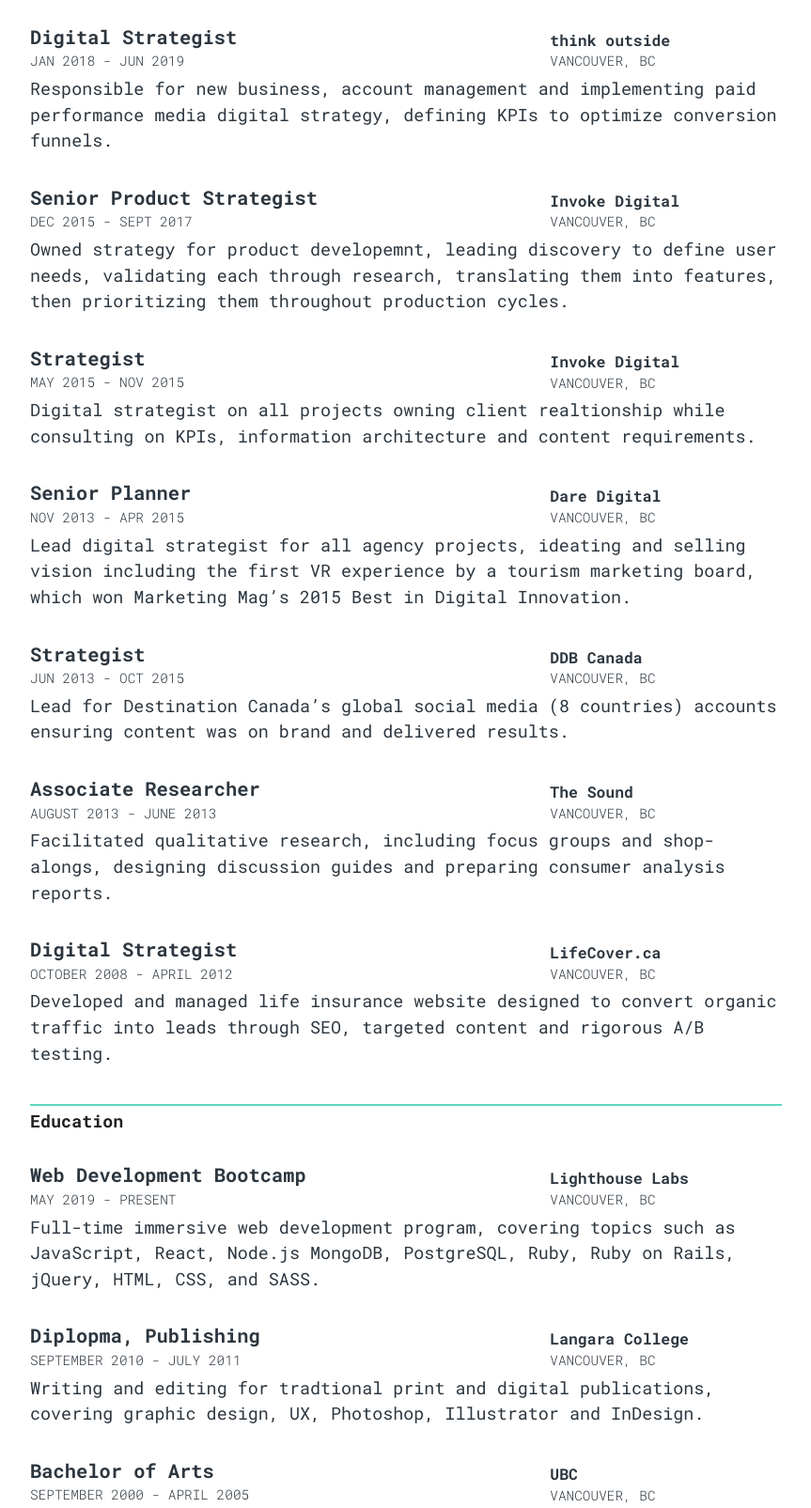
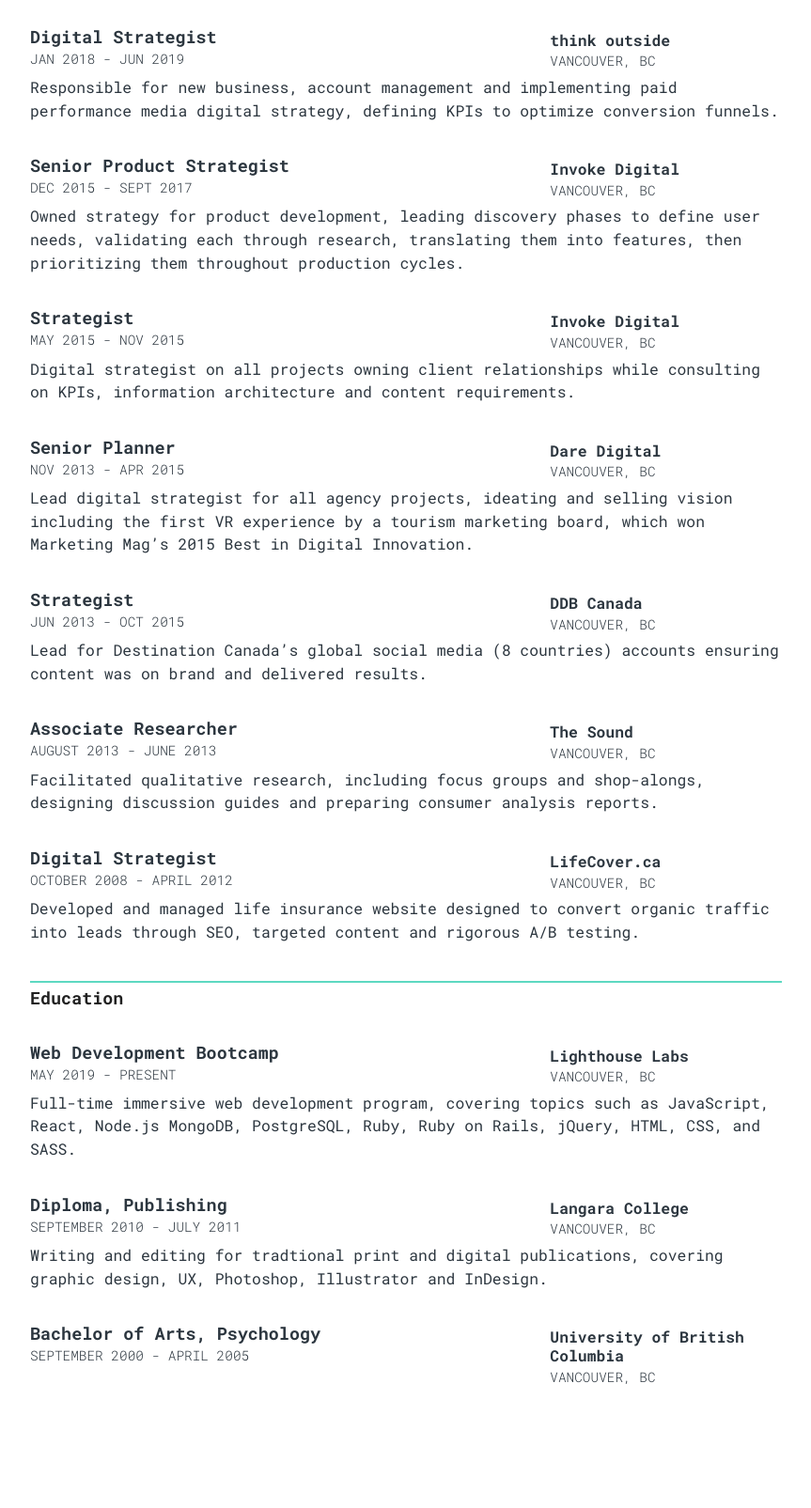
Before and after one commit to sdsog/sdsog.github.io, a plain HTML site: page index.html in a window 1280 px wide. Shown: the part 1021-2626 px from the top of the page at 94% size, without its empty margins (208-1071 px from the left). After the commit the page ends 2527 px from the top, so only its background shows below. Drawn offline with nearby package versions, Linux system fonts and the light colour scheme.

Commit message:
fixes typos

```diff
--- a/index.html
+++ b/index.html
@@ -225,7 +225,7 @@
                   <h5 class="card-title project-title">Relevant & Related</h5>
                   <p class="card-text project-desc"
                     >Digital Strategy, User Research, Product Roadmapping, UX +
-                    Wireframing</p
+                    Wireframing, Photoshop</p
                   >
                 </div>
               </div>
@@ -341,10 +341,10 @@
             </div>
             <div class="col-sm">
               <p class="experience-description">
-                Owned strategy for product developemnt, leading discovery to
-                define user needs, validating each through research, translating
-                them into features, then prioritizing them throughout production
-                cycles.
+                Owned strategy for product development, leading discovery phases
+                to define user needs, validating each through research,
+                translating them into features, then prioritizing them
+                throughout production cycles.
               </p>
             </div>
           </div>
@@ -360,7 +360,7 @@
             </div>
             <div class="col-sm">
               <p class="experience-description">
-                Digital strategist on all projects owning client realtionship
+                Digital strategist on all projects owning client relationships
                 while consulting on KPIs, information architecture and content
                 requirements.
               </p>
@@ -470,7 +470,7 @@
           <!-- ********************************************** -->
           <div class="row experience-rows">
             <div class="col-sm-8">
-              <h3 class="experience-title">Diplopma, Publishing</h3>
+              <h3 class="experience-title">Diploma, Publishing</h3>
               <p class="experience-dates">September 2010 - July 2011</p>
             </div>
             <div class="col-sm-4 location-row">
@@ -488,11 +488,11 @@
           <!-- ********************************************** -->
           <div class="row experience-rows">
             <div class="col-sm-8">
-              <h3 class="experience-title">Bachelor of Arts</h3>
+              <h3 class="experience-title">Bachelor of Arts, Psychology</h3>
               <p class="experience-dates">September 2000 - April 2005</p>
             </div>
             <div class="col-sm-4 location-row"">
-            <h5 class=" experience-location">UBC</h5>
+            <h5 class=" experience-location">University of British Columbia</h5>
             <p class="experience-city">Vancouver, BC</p>
           </div>
         </div>
--- a/styles/styles.css
+++ b/styles/styles.css
@@ -38,7 +38,7 @@ a:hover {
 
 p {
   font-family: "Roboto Mono", sans-serif;
-  font-size: calc(12px + 0.5vw);
+  font-size: calc(10px + 0.5vw);
   word-wrap: break-word;
   color: #2c363f;
   line-height: 1.5;
@@ -137,13 +137,13 @@ h2.section-header {
 }
 
 .skill-row h3.skills-title {
-  font-size: calc(14px + 0.5vw);
+  font-size: calc(12px + 0.5vw);
 }
 
 .experience-rows .experience-title {
   margin: 25px 0 0 0;
   padding: 0;
-  font-size: calc(14px + 0.5vw);
+  font-size: calc(12px + 0.5vw);
 }
 
 .experience-rows .experience-dates {
@@ -172,7 +172,7 @@ h2.section-header {
 }
 
 .experience-rows p.experience-description {
-  font-size: calc(12px + 0.5vw);
+  font-size: calc(10px + 0.5vw);
   line-height: 1.5;
   padding: 0;
   margin: 5px 0 10px 0;
```
